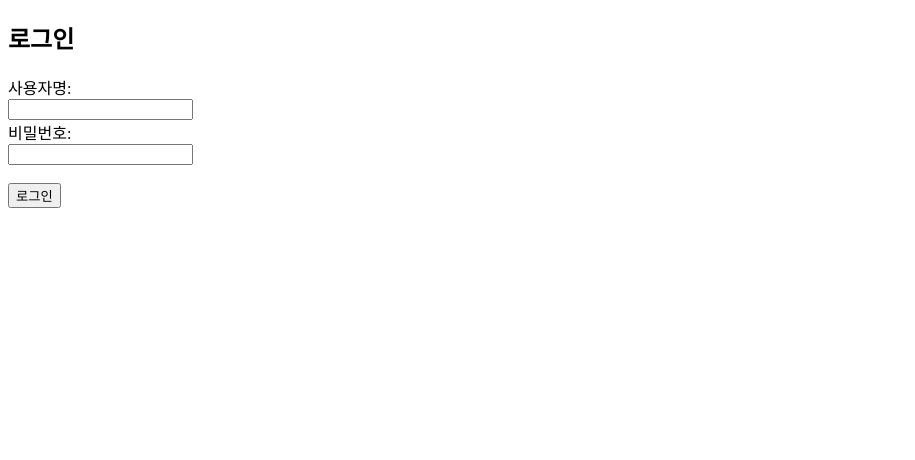
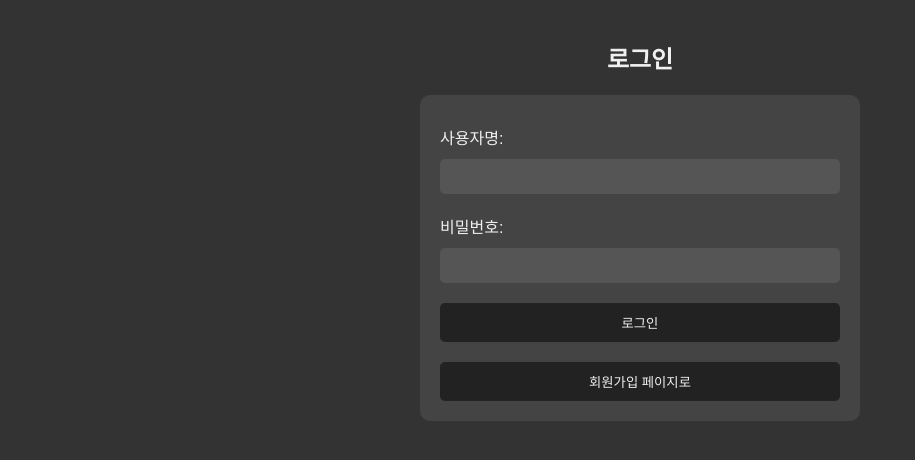
Before and after one commit to bssfr123/TO-DO-List-web, a plain HTML site: page views/login.html in a window 1280 px wide. Shown: the whole page, without its empty margins (0-915 px from the left). Drawn offline with Linux system fonts and the light colour scheme.

Commit message:
views/index.html

```diff
--- a/views/login.html
+++ b/views/login.html
@@ -4,15 +4,66 @@
     <meta charset="UTF-8">
     <meta name="viewport" content="width=device-width, initial-scale=1.0">
     <title>로그인</title>
+    <style>
+        body {
+            font-family: Arial, sans-serif;
+            background-color: #333;
+            color: #f0f0f0;
+            margin: 0;
+            padding: 20px;
+        }
+        h2 {
+            text-align: center;
+            margin-bottom: 20px;
+            color: #f0f0f0;
+        }
+        form {
+            background-color: #444;
+            border-radius: 10px;
+            padding: 20px;
+            max-width: 400px;
+            margin: 0 auto;
+            display: flex;
+            flex-direction: column;
+            gap: 10px;
+        }
+        label {
+            margin-top: 10px;
+        }
+        input[type="text"], input[type="password"] {
+            padding: 10px;
+            border-radius: 5px;
+            border: none;
+            background-color: #555;
+            color: #f0f0f0;
+            width: 100%;
+            box-sizing: border-box;
+        }
+        input[type="submit"], button {
+            padding: 10px;
+            border-radius: 5px;
+            border: none;
+            background-color: #222;
+            color: #f0f0f0;
+            cursor: pointer;
+            margin-top: 10px;
+            width: 100%;
+            box-sizing: border-box;
+        }
+        input[type="submit"]:hover, button:hover {
+            background-color: #111;
+        }
+    </style>
 </head>
 <body>
     <h2>로그인</h2>
     <form action="/login" method="POST">
-        <label for="username">사용자명:</label><br>
-        <input type="text" id="username" name="username"><br>
-        <label for="password">비밀번호:</label><br>
-        <input type="password" id="password" name="password"><br><br>
+        <label for="username">사용자명:</label>
+        <input type="text" id="username" name="username">
+        <label for="password">비밀번호:</label>
+        <input type="password" id="password" name="password">
         <input type="submit" value="로그인">
+        <button type="button" onclick="window.location.href='/signup'">회원가입 페이지로</button>
     </form>
 </body>
 </html>
```
Also changed, not shown: views/index.html (+5 -0 lines), views/signup.html (+52 -4 lines).
